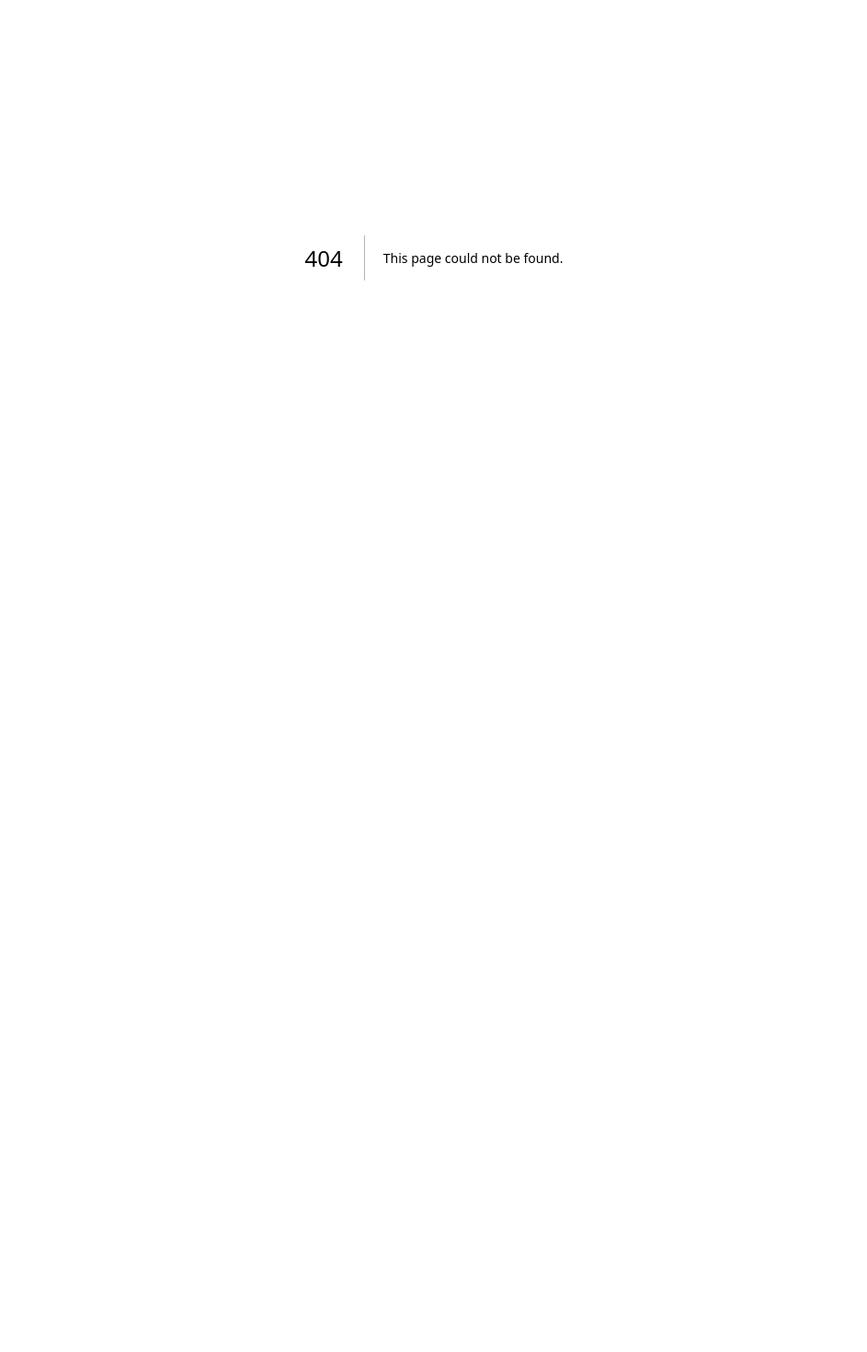
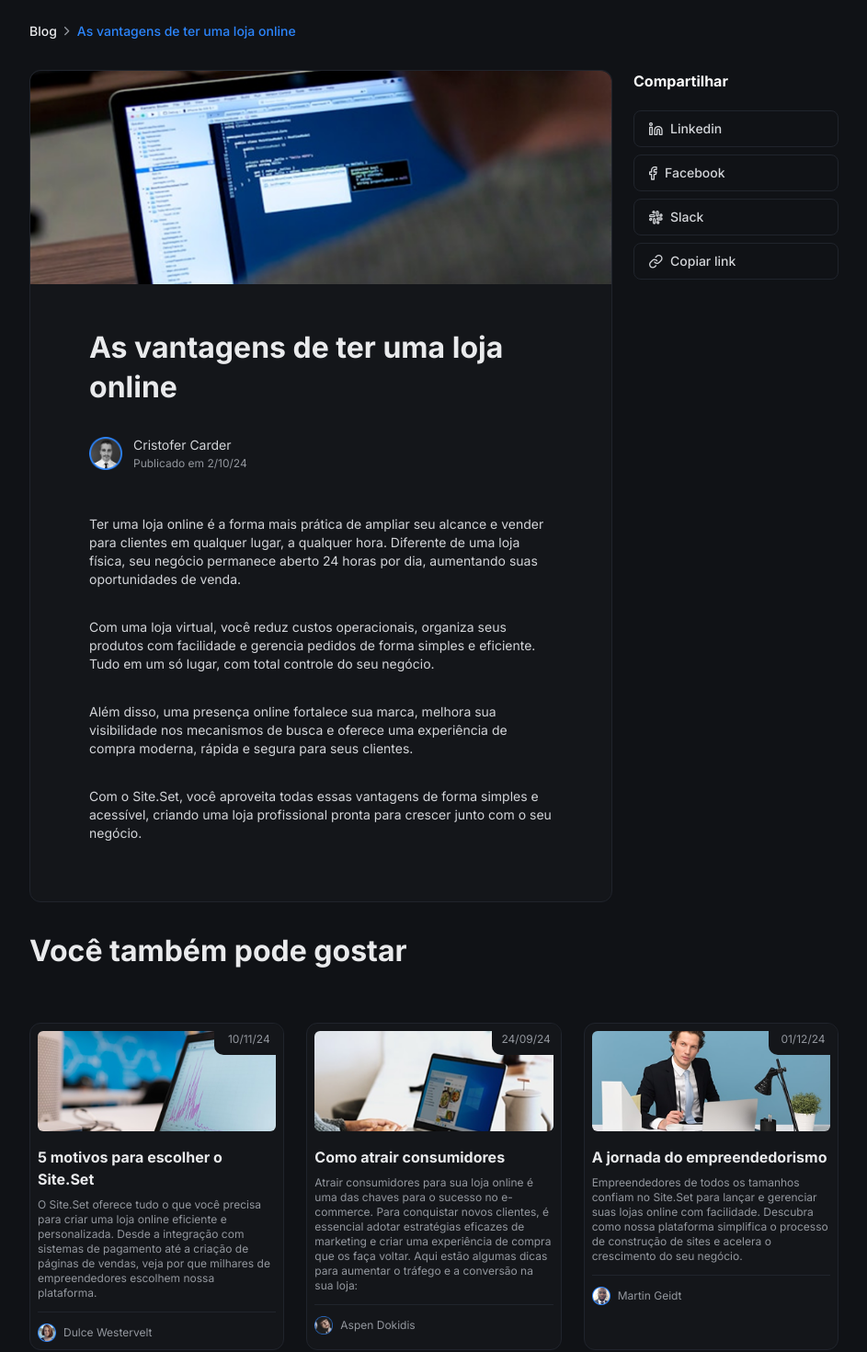
Before and after one commit to rogervalentim/blog, a Next.js app: page /as-vantagens-de-ter-uma-loja-online in a window 1280 px wide. Before the commit this address had no page. Shown: the part 120-1590 px from the top of the page at 92% size, without its empty margins (168-1111 px from the left). Before the commit the page ends 800 px from the top, so only its background shows below. Built offline with nearby package versions, Linux system fonts and the light colour scheme; a web font is replaced by a local one.

Commit message:
adicionando o artigo As vantagens de ter uma loja online ao blog

```diff
--- /dev/null
+++ b/app/as-vantagens-de-ter-uma-loja-online/page.tsx
@@ -0,0 +1,157 @@
+import Link from "next/link";
+import { Cta } from "../_components/cta";
+import { Footer } from "../_components/footer";
+import { Header } from "../_components/header";
+import Image from "next/image";
+import { Links } from "../_components/links";
+import { LinksMobile } from "../_components/links-mobile";
+import { CardArticle } from "../blog/_components/card-article";
+
+export default function AsVantagensDeTerUmaLojaOnline() {
+  return (
+    <>
+      <Header />
+      <section className="px-[22px] lg:px-[200px] pb-[136px]">
+        <div className="flex flex-wrap gap-3 justify-between items-center pt-12 pb-8">
+          <ul className="flex flex-wrap items-center gap-2 ">
+            <li className="text-sm text-[#E9EAEC] font-medium">
+              <Link href="/blog">Blog</Link>
+            </li>
+            <li>
+              <div>
+                <svg
+                  width="6"
+                  height="10"
+                  viewBox="0 0 6 10"
+                  fill="none"
+                  xmlns="http://www.w3.org/2000/svg"
+                >
+                  <path
+                    fillRule="evenodd"
+                    clipRule="evenodd"
+                    d="M0.195262 0.195262C0.455612 -0.0650874 0.877722 -0.0650874 1.13807 0.195262L5.13807 4.19526C5.39842 4.45561 5.39842 4.87772 5.13807 5.13807L1.13807 9.13807C0.877722 9.39842 0.455612 9.39842 0.195262 9.13807C-0.0650874 8.87772 -0.0650874 8.45561 0.195262 8.19526L3.72386 4.66667L0.195262 1.13807C-0.0650874 0.877722 -0.0650874 0.455612 0.195262 0.195262Z"
+                    fill="#93979E"
+                  />
+                </svg>
+              </div>
+            </li>
+            <li className="text-sm text-[#2C85FC] font-medium">
+              As vantagens de ter uma loja online
+            </li>
+          </ul>
+
+          <LinksMobile />
+        </div>
+
+        <div className="flex gap-[23.5px]">
+          <article className="rounded-xl bg-[#14161A] border border-[#20242C] w-full max-w-[718px] opacity-100">
+            <Image
+              src={"/blog/big/as-vantagens-de-ter-uma-loja-online.png"}
+              alt="As vantagens de ter uma loja online"
+              width={719}
+              height={264}
+              className="h-auto w-full rounded-t-xl"
+            />
+
+            <div className="px-6 lg:px-16 pt-12 pb-16">
+              <h2 className="pt-sans font-bold text-2xl lg:text-[32px] text-[#E9EAEC]">
+                As vantagens de ter uma loja online
+              </h2>
+
+              <div className="flex gap-3 items-center pt-8">
+                <div>
+                  <Image
+                    src={"/cristofer-carder.png"}
+                    alt={"Cristofer Carder"}
+                    height={36}
+                    width={36}
+                    className="h-9 w-9"
+                  />
+                </div>
+                <div className="flex flex-col gap-0.5">
+                  <h3 className="font-regular text-sm text-[#D3D5D9]">
+                    Cristofer Carder
+                  </h3>
+                  <p className="text-xs font-regular text-[#93979E]">
+                    Publicado em 2/10/24
+                  </p>
+                </div>
+              </div>
+
+              <div className="pt-12 flex flex-col gap-8">
+                <p className="text-sm font-regular text-[#D3D5D9]">
+                  Ter uma loja online é a forma mais prática de ampliar seu
+                  alcance e vender para clientes em qualquer lugar, a qualquer
+                  hora. Diferente de uma loja física, seu negócio permanece
+                  aberto 24 horas por dia, aumentando suas oportunidades de
+                  venda.
+                </p>
+
+                <p className="text-sm font-regular text-[#D3D5D9]">
+                  Com uma loja virtual, você reduz custos operacionais, organiza
+                  seus produtos com facilidade e gerencia pedidos de forma
+                  simples e eficiente. Tudo em um só lugar, com total controle
+                  do seu negócio.
+                </p>
+
+                <p className="text-sm font-regular text-[#D3D5D9]">
+                  Além disso, uma presença online fortalece sua marca, melhora
+                  sua visibilidade nos mecanismos de busca e oferece uma
+                  experiência de compra moderna, rápida e segura para seus
+                  clientes.
+                </p>
+
+                <p className="text-sm font-regular text-[#D3D5D9]">
+                  Com o Site.Set, você aproveita todas essas vantagens de forma
+                  simples e acessível, criando uma loja profissional pronta para
+                  crescer junto com o seu negócio.
+                </p>
+              </div>
+            </div>
+          </article>
+          <Links />
+        </div>
+        <div className="pt-8">
+          <h2 className="pt-sans font-bold text-2xl lg:text-[32px] text-[#E9EAEC]">
+            Você também pode gostar
+          </h2>
+
+          <div className="grid grid-cols-1 md:grid-cols-2 lg:grid-cols-3  gap-6 pt-14 pb-[136px]">
+            <Link href="/5-motivos-para-escolher-o-site-set">
+              <CardArticle
+                src="/blog/thumb/5-motivos-para-escolher-o-site-set.png"
+                date="10/11/24"
+                title="5 motivos para escolher o Site.Set"
+                description="O Site.Set oferece tudo o que você precisa para criar uma loja online eficiente e personalizada. Desde a integração com sistemas de pagamento até a criação de páginas de vendas, veja por que milhares de empreendedores escolhem nossa plataforma."
+                peopleImage="/dulce-westervelt.png"
+                peopleName="Dulce Westervelt"
+              />
+            </Link>
+            <Link href="/como-atrair-consumidores">
+              <CardArticle
+                src="/blog/thumb/como-atrair-consumidores.png"
+                date="24/09/24"
+                title="Como atrair consumidores"
+                description="Atrair consumidores para sua loja online é uma das chaves para o sucesso no e-commerce. Para conquistar novos clientes, é essencial adotar estratégias eficazes de marketing e criar uma experiência de compra que os faça voltar. Aqui estão algumas dicas para aumentar o tráfego e a conversão na sua loja:"
+                peopleImage="/aspen-dokidis.png"
+                peopleName="Aspen Dokidis"
+              />
+            </Link>
+            <Link href="/a-jornada-do-empreendedorismo">
+              <CardArticle
+                src="/blog/thumb/a-jornada-do-empreendedorismo.png"
+                date="01/12/24"
+                title="A jornada do empreendedorismo"
+                description="Empreendedores de todos os tamanhos confiam no Site.Set para lançar e gerenciar suas lojas online com facilidade. Descubra como nossa plataforma simplifica o processo de construção de sites e acelera o crescimento do seu negócio."
+                peopleImage="/martin-geidt.png"
+                peopleName="Martin Geidt"
+              />
+            </Link>
+          </div>
+        </div>
+      </section>
+      <Cta />
+      <Footer />
+    </>
+  );
+}
--- a/app/blog/_components/articles.tsx
+++ b/app/blog/_components/articles.tsx
@@ -47,6 +47,7 @@ export const Articles = () => {
           peopleName="Aspen Dokidis"
         />
       </Link>
+      <Link href="/as-vantagens-de-ter-uma-loja-online">
         <CardArticle
           src="/blog/thumb/as-vantagens-de-ter-uma-loja-online.png"
           date="02/10/24"
@@ -55,6 +56,7 @@ export const Articles = () => {
           peopleImage="/cristofer-carder.png"
           peopleName="Cristofer Carder"
         />
+      </Link>
       <CardArticle
         src="/blog/thumb/a-jornada-do-empreendedorismo.png"
         date="01/12/24"
```
Lines whose indentation alone changed are shown as unchanged.
